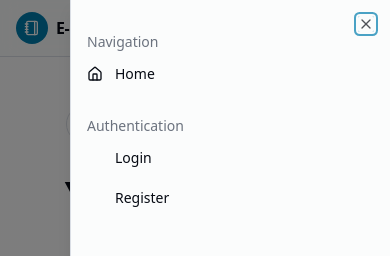
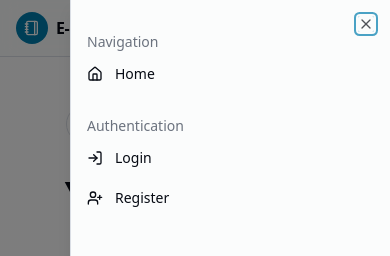
Before and after one commit to EliasDerbewBelay/django_note_app, a Next.js app in the folder frontend/: page / in a window 390 px wide. Both pictures are taken after a click on the button 356 px from the left and 28 px from the top of the page. Shown: the top 256 px of the page. Built offline with nearby package versions, Linux system fonts and the light colour scheme.

Commit message:
fix/header component dynamically change

```diff
--- a/frontend/components/layouts/Header.tsx
+++ b/frontend/components/layouts/Header.tsx
@@ -14,6 +14,8 @@ import {
   User,
   Home,
   StickyNote,
+  LogIn,
+  UserPlus,
 } from "lucide-react";
 import {
   DropdownMenu,
@@ -24,6 +26,12 @@ import {
   DropdownMenuTrigger,
 } from "@/components/ui/dropdown-menu";
 import { Avatar, AvatarFallback, AvatarImage } from "@/components/ui/avatar";
+
+type NavItem = {
+  href: string;
+  label: string;
+  icon?: React.ReactNode;
+};
 
 export default function Header() {
   const [isLoggedIn, setIsLoggedIn] = useState(false);
@@ -61,8 +69,16 @@ export default function Header() {
       },
     ],
     unauthenticated: [
-      { href: "/auth/login", label: "Login" },
-      { href: "/auth/signup", label: "Register" },
+      {
+        href: "/auth/login",
+        label: "Login",
+        icon: <LogIn className="h-4 w-4" />,
+      },
+      {
+        href: "/auth/signup",
+        label: "Register",
+        icon: <UserPlus className="h-4 w-4" />,
+      },
     ],
   };
 
```
